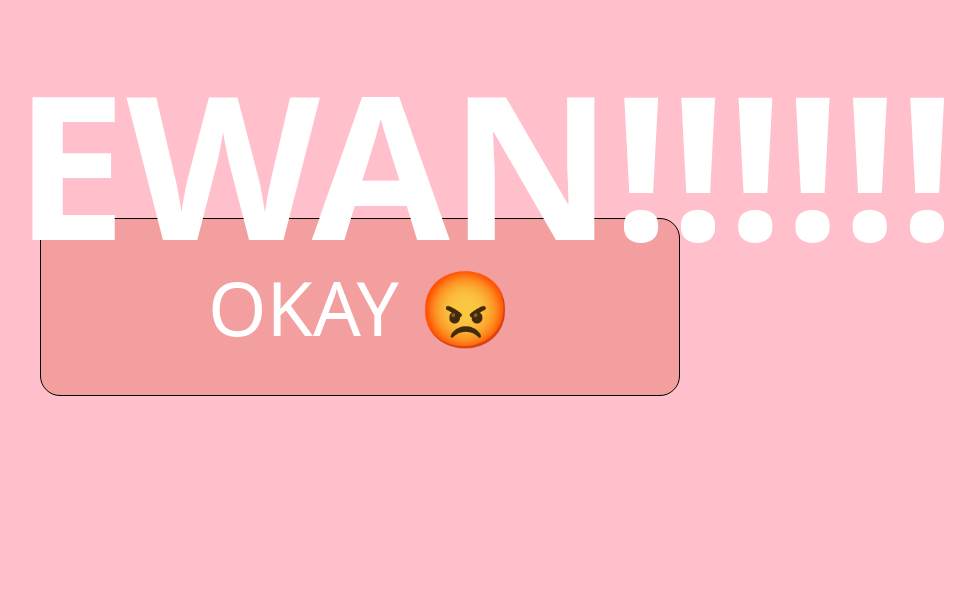
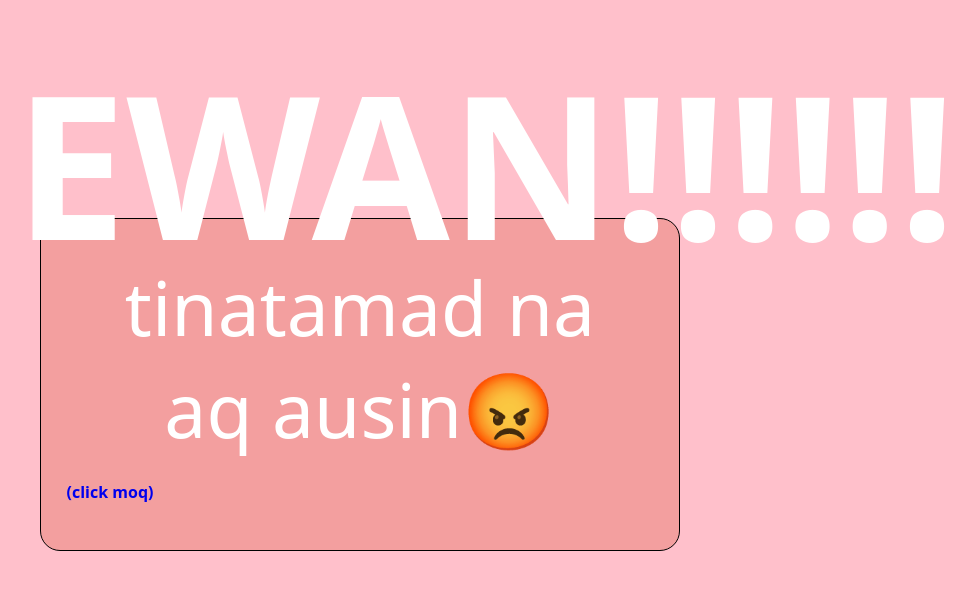
Before and after one commit to progcramming/ggwp, a plain HTML site: page index3.html in a window 1280 px wide. Shown: the whole page, without its empty margins (280-1255 px from the left). Drawn offline with Linux system fonts and the light colour scheme.

Commit message:
index3.html

```diff
--- a/index3.html
+++ b/index3.html
@@ -17,7 +17,8 @@
 
         <div class="oyi">
 
-            <p>OKAY 😡</p>
+            <p>tinatamad na aq ausin😡</p>
+            <h4>(click moq)</h4>
 
         </div>
 
```
